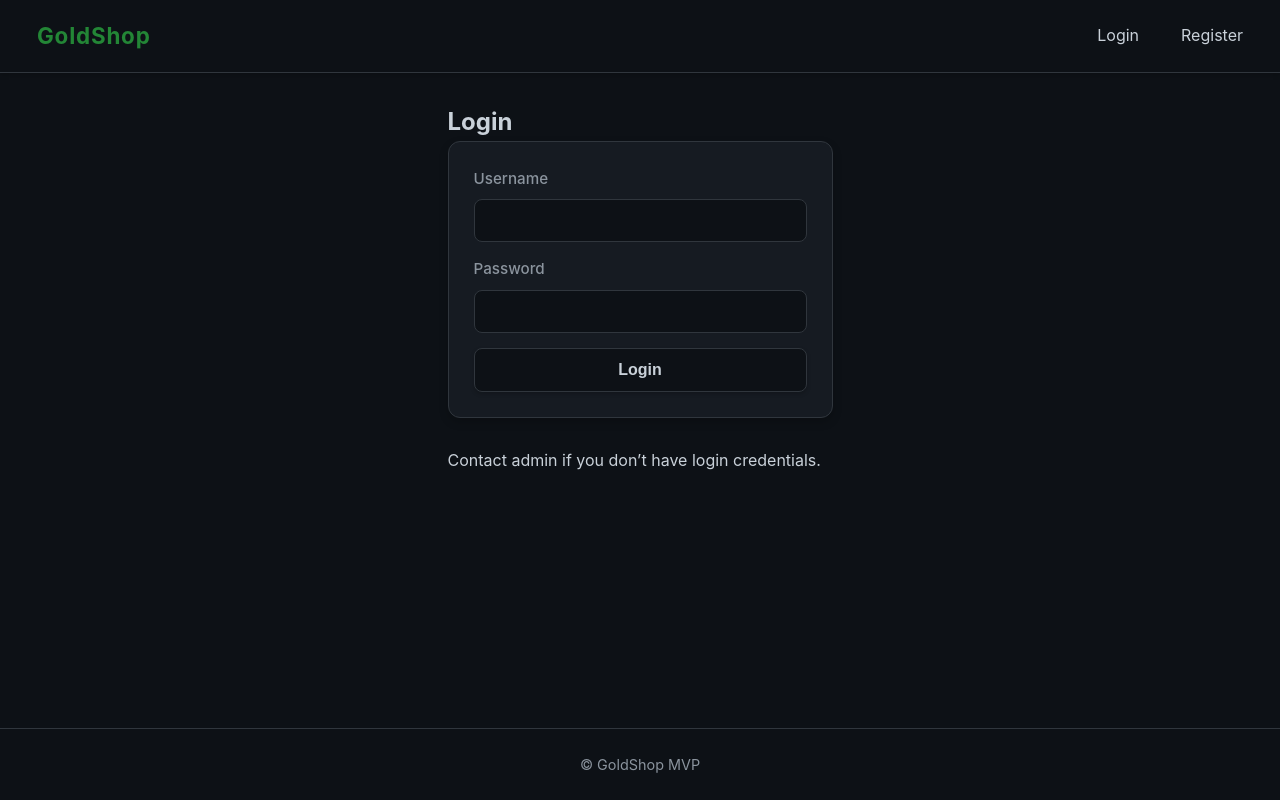
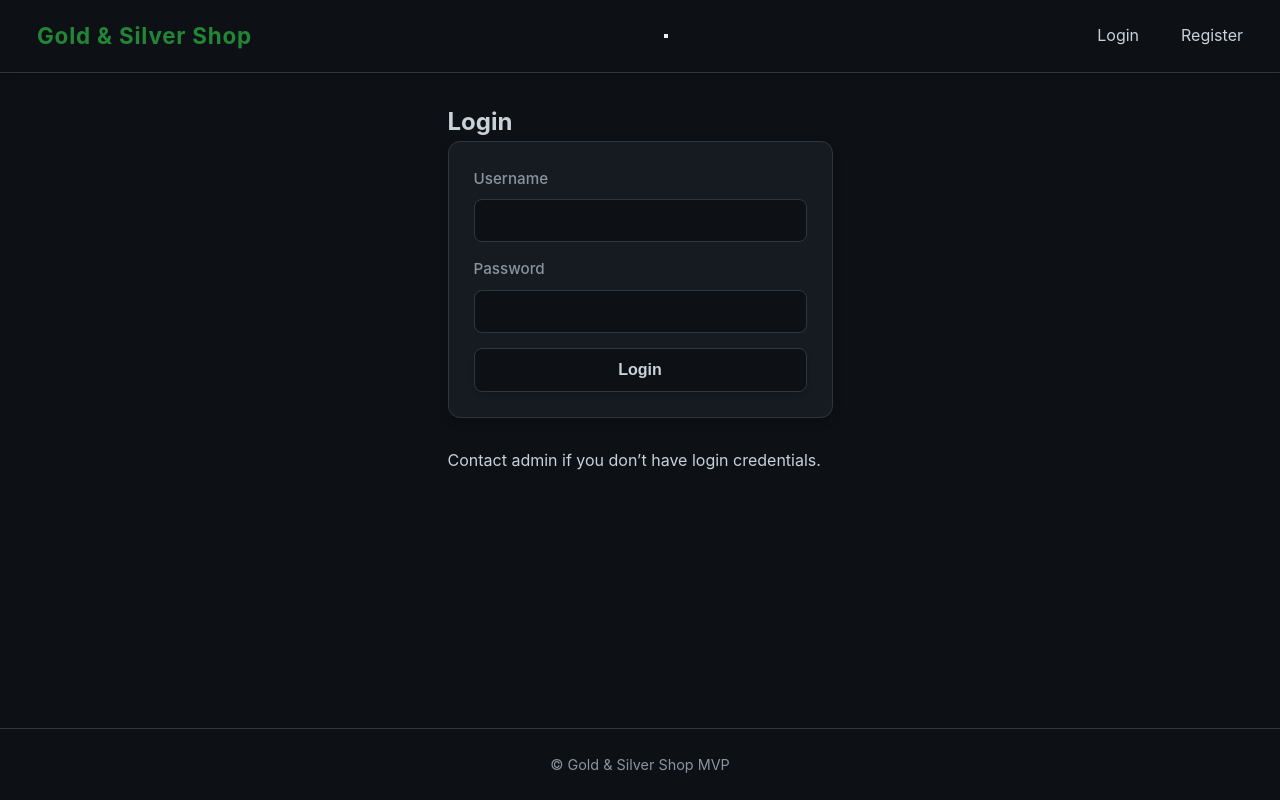
Before and after one commit to shivam-website/gold-shop, a Flask app: a page that uses templates/base.html in a window 1280 px wide. Run offline with Flask 3, Linux system fonts and the light colour scheme; parts of the project's set-up code (start-up, migrations or seed data) failed here and were passed over.

Commit message:
Update base.html

```diff
--- a/templates/base.html
+++ b/templates/base.html
@@ -3,17 +3,24 @@
 <head>
   <meta charset="utf-8"/>
   <meta name="viewport" content="width=device-width,initial-scale=1"/>
-  <title>{% block title %}GoldShop{% endblock %}</title>
+  <title>{% block title %}Gold & Silver Shop{% endblock %}</title>
   <link rel="stylesheet" href="{{ url_for('static', filename='style.css') }}">
 </head>
 <body>
-  <nav class="navbar">
-    <div class="brand"><a href="{{ url_for('index') }}">GoldShop</a></div>
-    <div class="links">
+  <nav class="navbar" id="navbar">
+    <div class="brand"><a href="{{ url_for('index') }}">Gold & Silver Shop</a></div>
+    <!-- Navbar Toggle Button for Mobile -->
+    <button class="navbar-toggle" id="navbarToggle">
+      <span></span>
+      <span></span>
+      <span></span>
+    </button>
+    <div class="links" id="navbarLinks">
       {% if current_user.is_authenticated %}
         <a href="{{ url_for('dashboard') }}">Dashboard</a>
         <a href="{{ url_for('add_jewelry') }}">Add Jewelry</a>
         <a href="{{ url_for('search') }}">Search by ID</a>
+        <a href="{{ url_for('sold_history') }}">Sold History</a>
         {% if current_user.is_admin %}
           <a href="{{ url_for('admin_dashboard') }}">Admin</a>
         {% endif %}
@@ -38,7 +45,53 @@
     {% block content %}{% endblock %}
   </main>
 
-  <footer class="footer">© {{ now().year if now else '' }} GoldShop MVP</footer>
-  <!-- <script src="https://cdn.tailwindcss.com"></script> -->
+  <footer class="footer">© {{ now().year if now else '' }} Gold & Silver Shop MVP</footer>
+  <!-- Custom Alert Modal Structure -->
+  <div id="customAlertDialog" style="display:none;"></div>
+
+  <script>
+    function showCustomAlert(message) {
+        let alertModal = document.getElementById('customAlertDialog');
+        if (!alertModal) {
+            alertModal = document.createElement('div');
+            alertModal.id = 'customAlertDialog';
+            alertModal.style.cssText = `
+                position: fixed; top: 50%; left: 50%; transform: translate(-50%, -50%);
+                background-color: white; padding: 20px; border-radius: 10px; box-shadow: 0 4px 8px rgba(0,0,0,0.2);
+                z-index: 1000; text-align: center; width: 300px; max-width: 90%; color: black;
+            `;
+            alertModal.innerHTML = `
+                <p id="customAlertMessage" style="margin-bottom: 20px;"></p>
+                <button onclick="document.getElementById('customAlertDialog').style.display='none'"
+                        style="padding: 10px 20px; background-color: #007bff; color: white; border: none; border-radius: 5px; cursor: pointer;">
+                    OK
+                </button>
+            `;
+            document.body.appendChild(alertModal);
+        }
+        document.getElementById('customAlertMessage').textContent = message;
+        alertModal.style.display = 'block';
+    }
+
+    document.addEventListener('DOMContentLoaded', function() {
+        const navbarToggle = document.getElementById('navbarToggle');
+        const navbar = document.getElementById('navbar');
+        const navbarLinks = document.getElementById('navbarLinks');
+
+        navbarToggle.addEventListener('click', function() {
+            navbar.classList.toggle('active');
+            navbarLinks.classList.toggle('active');
+        });
+
+        navbarLinks.querySelectorAll('a').forEach(link => {
+            link.addEventListener('click', () => {
+                if (navbar.classList.contains('active')) {
+                    navbar.classList.remove('active');
+                    navbarLinks.classList.remove('active');
+                }
+            });
+        });
+    });
+  </script>
 </body>
 </html>
```
